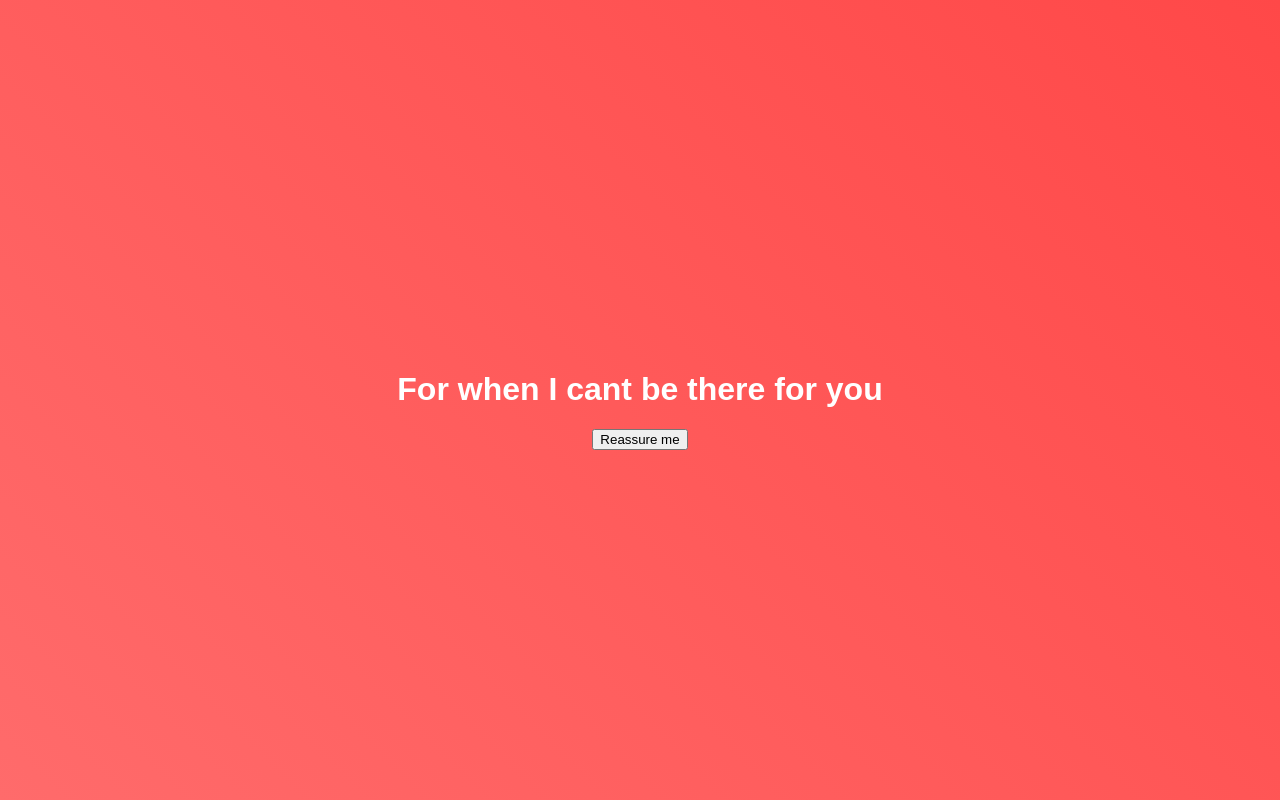
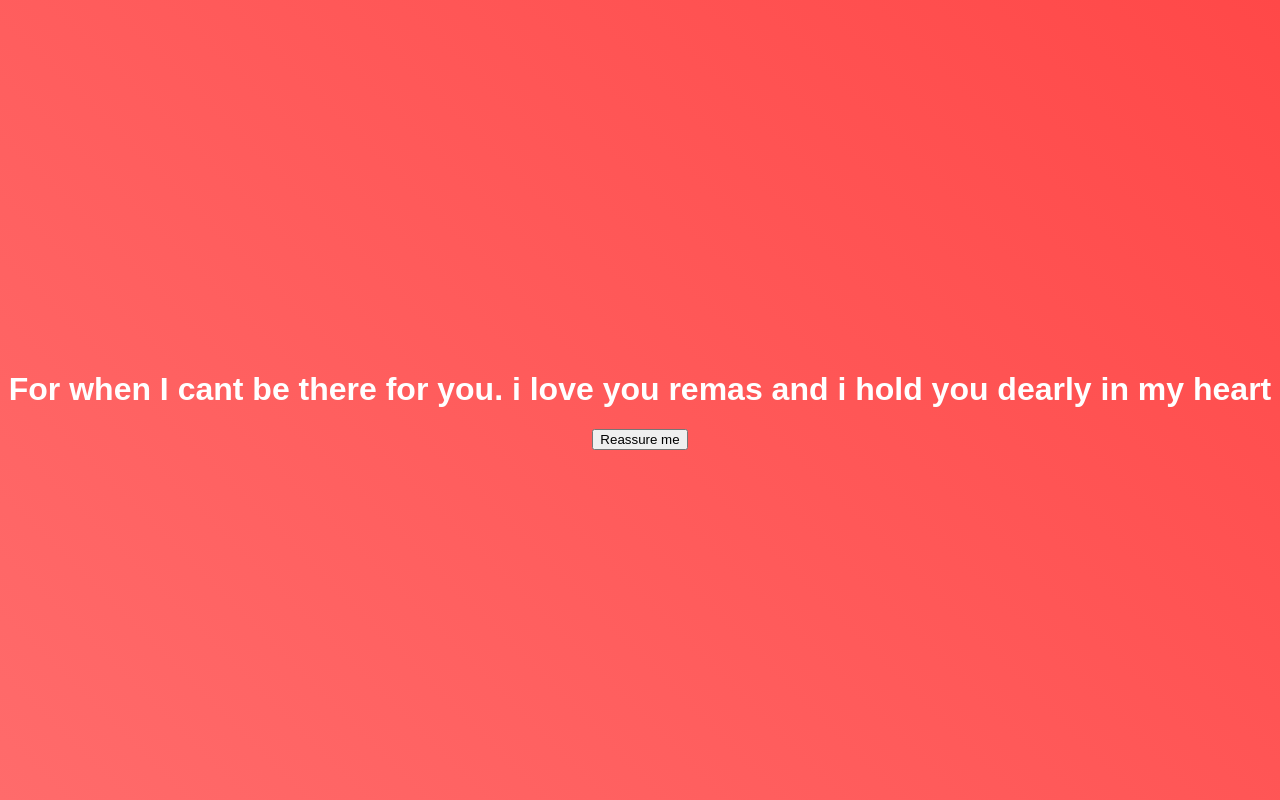
Before and after one commit to Vloqus/Website, a plain HTML site: page index.html in a window 1280 px wide. Drawn offline with Linux system fonts and the light colour scheme.

Commit message:
Update index.html

```diff
--- a/index.html
+++ b/index.html
@@ -38,7 +38,8 @@
     </style>
 </head>
 <body>
-    <h1>For when I cant be there for you</h1>
+    <h1>For when I cant be there for you.
+    i love you remas and i hold you dearly in my heart</h1>
     <div id="poem-container">
         <!-- Poem will be displayed here -->
     </div>
```
